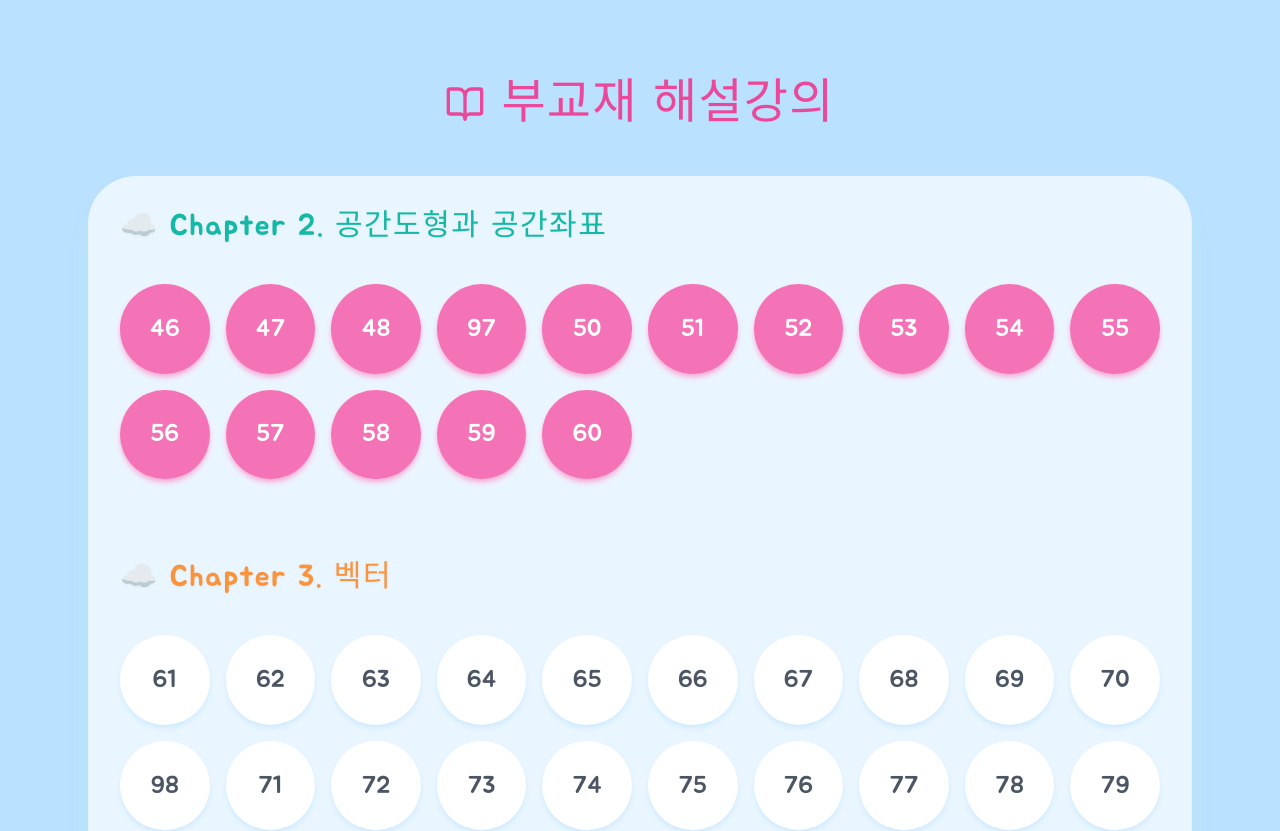
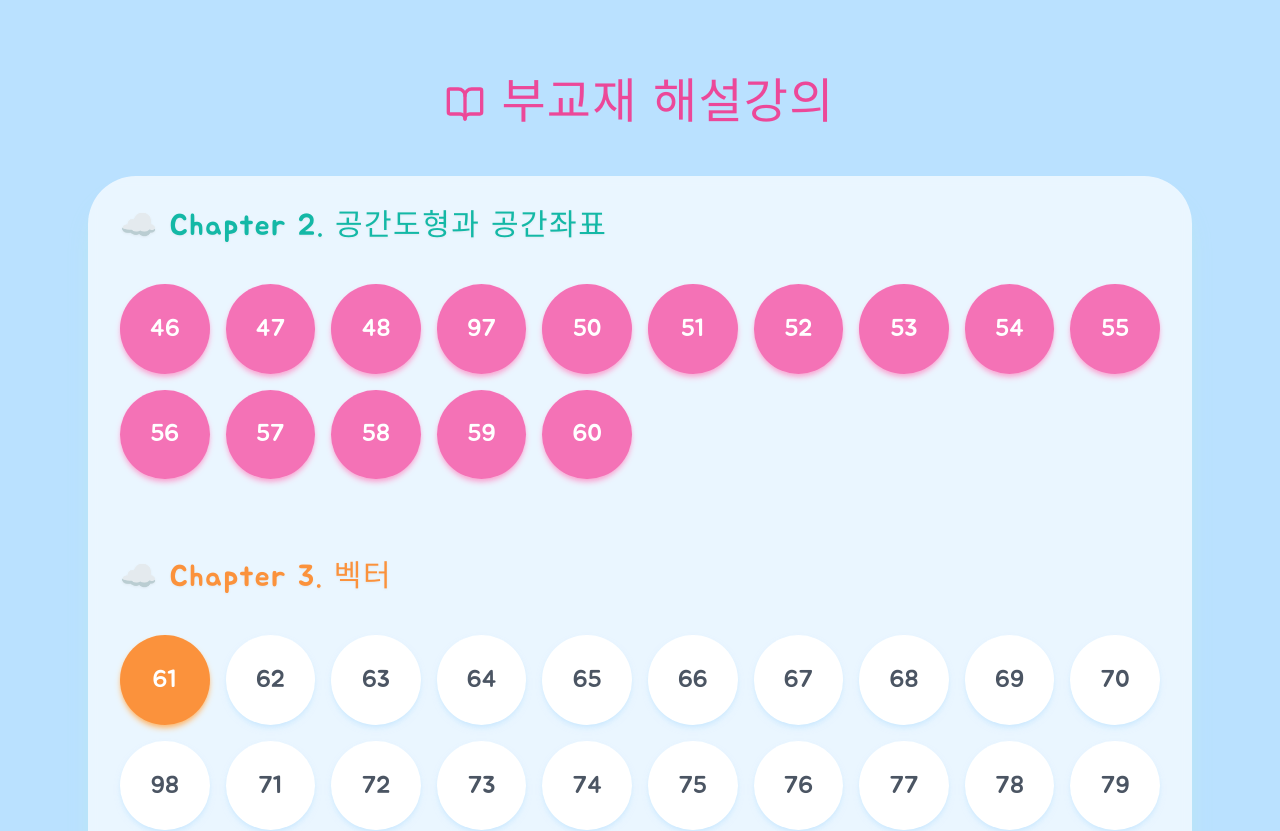
Before and after one commit to wnsdud131700-source/gumstar, a Next.js app: page /solutions in a window 1280 px wide. Shown: the top 831 px of the page. Built offline with nearby package versions, Linux system fonts and the light colour scheme.

Commit message:
Add video link for problem 61 and update Chapter 3 button color

```diff
--- a/app/solutions/page.tsx
+++ b/app/solutions/page.tsx
@@ -8,7 +8,11 @@ export default function SolutionsPage() {
   const chapter2 = [46, 47, 48, 97, 50, 51, 52, 53, 54, 55, 56, 57, 58, 59, 60];
   const chapter3 = [...Array.from({ length: 10 }, (_, i) => i + 61), 98, ...Array.from({ length: 23 }, (_, i) => i + 71)]; // 61~70, 98, 71~93
 
-  const renderGrid = (problems: (number | null)[], gridClassName = "grid-cols-4 sm:grid-cols-6 md:grid-cols-7 lg:grid-cols-10") => (
+  const renderGrid = (
+    problems: (number | null)[],
+    activeColorClass = "bg-pink-400 text-white shadow-pink-300 hover:bg-pink-500 hover:scale-110",
+    gridClassName = "grid-cols-4 sm:grid-cols-6 md:grid-cols-7 lg:grid-cols-10"
+  ) => (
     <div className={`w-full grid ${gridClassName} gap-4 mt-6 pb-8`}>
       {problems.map((num, idx) => {
         if (num === null) {
@@ -21,7 +25,7 @@ export default function SolutionsPage() {
             href={`/solutions/${num}`}
             className={`flex items-center justify-center aspect-square text-2xl font-medium shadow-md rounded-full transition-transform duration-200 cursor-pointer ${
               hasVideo
-                ? "bg-pink-400 text-white shadow-pink-300 hover:bg-pink-500 hover:scale-110"
+                ? activeColorClass
                 : "bg-white text-gray-600 shadow-pastelBlue/50 hover:bg-pastelMint hover:text-gray-800 hover:scale-110"
             }`}
           >
@@ -67,7 +71,7 @@ export default function SolutionsPage() {
           <h2 className="text-3xl text-orange-400 tracking-wider pb-4 inline-block drop-shadow-sm">
             ☁️ Chapter 3. 벡터
           </h2>
-          {renderGrid(chapter3)}
+          {renderGrid(chapter3, "bg-orange-400 text-white shadow-orange-300 hover:bg-orange-500 hover:scale-110")}
         </section>
       </div>
     </div>
--- a/app/solutions/videoData.ts
+++ b/app/solutions/videoData.ts
@@ -59,6 +59,7 @@ export const videoLinks: Record<string, string> = {
   "58": "3IFS5uxe5zM",
   "59": "RlJqMi9YbNQ",
   "60": "RKpS4eRUcVY",
+  "61": "RKpS4eRUcVY",
   "94": "sFtsL4jPx4c",
   "95": "-9wUiKWAFQo",
   "96": "W19aEC3xxZY",
```
